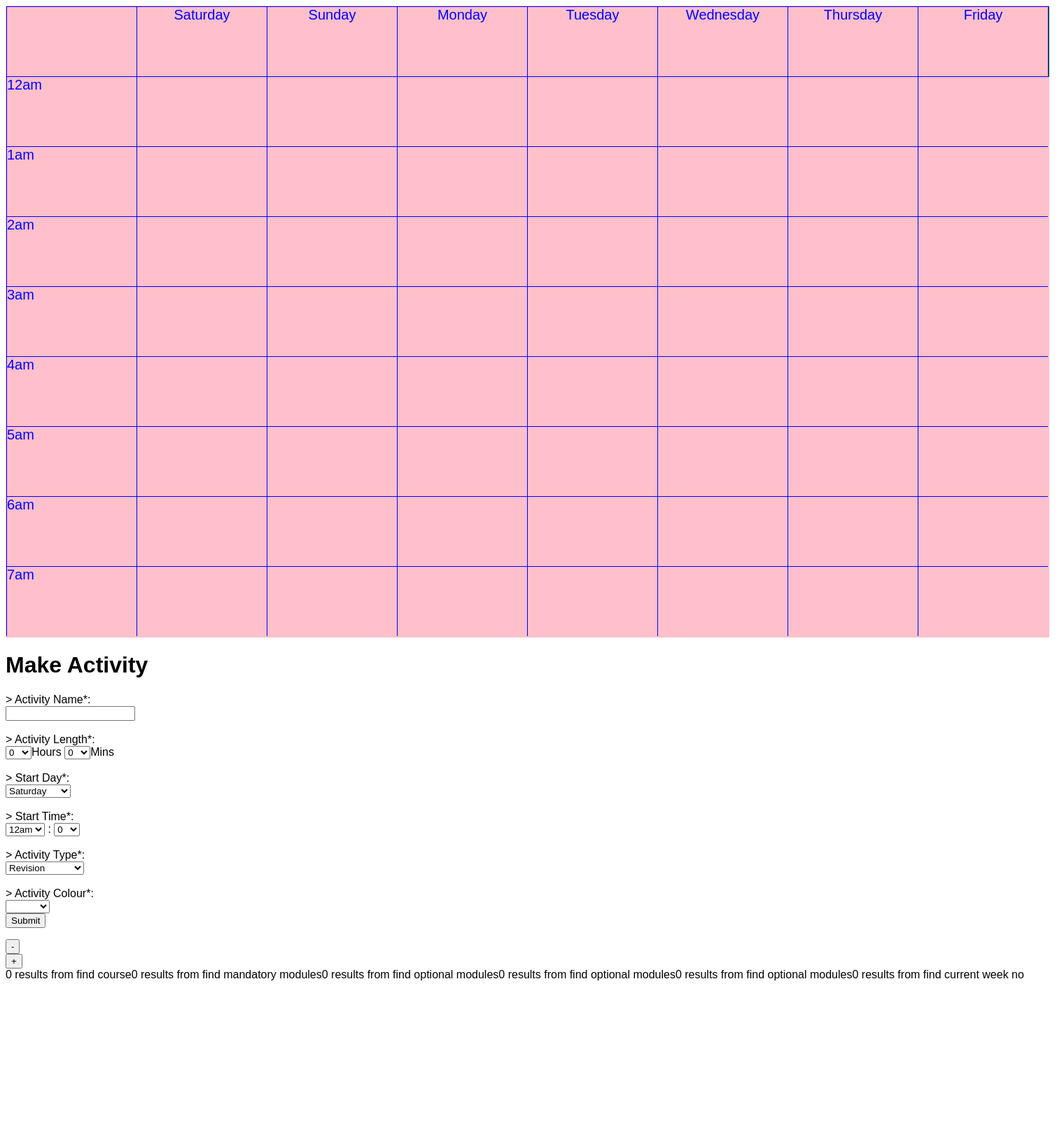
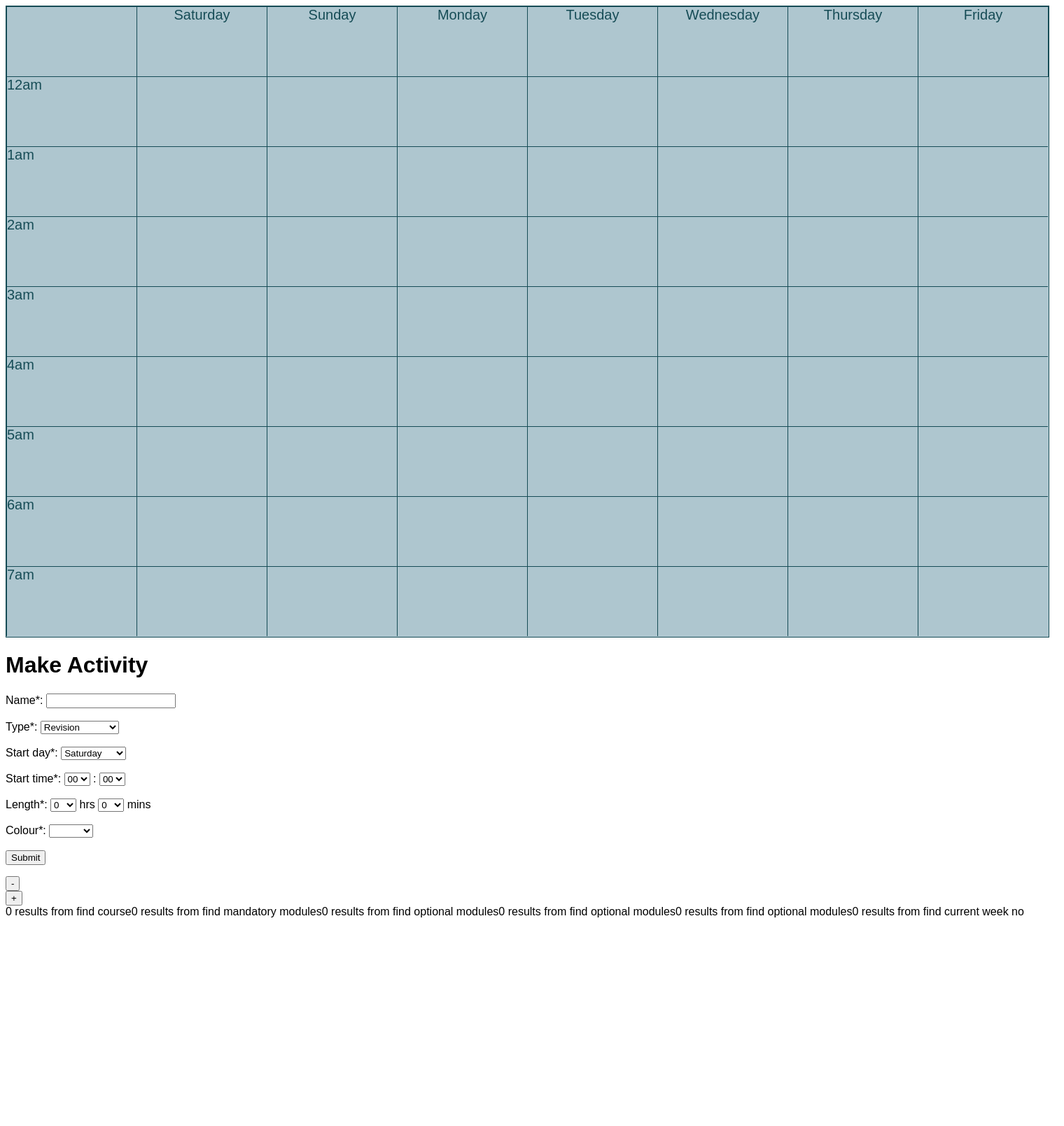
Before and after one commit to katieisnell/NOTEBOAT, a PHP site: page /timetable.php in a window 1520 px wide. Shown: the top 1609 px of the page at 70% size. Run offline with PHP 8.4, Linux system fonts and the light colour scheme; data that the repository does not hold is empty; a stand-in replaces the project's code that opens the database connection; some libraries are stand-ins or nearby versions.

Commit message:
final timetable down, put on pi with insertActivityWithButton file

```diff
--- a/BackEndTestCode/SQLCode/timetable.php
+++ b/BackEndTestCode/SQLCode/timetable.php
@@ -9,16 +9,16 @@ body {
   height:901px;
   width:1489px;
   overflow:visible;
-  border:1px solid pink;
+  border:1px solid #164c56;
   padding:0;
   position:relative;
-  background-color: pink;
+  background-color: #aec6cf;
 }
 
 
 #timetableHeader {
   position: absolute;
-  border:1px solid green;
+  border:1px solid #164c56;
   overflow:visible;
   /*min-width: 1167px;
   min-height: 99px;*/
@@ -33,15 +33,22 @@ body {
 
 
 
+
+}
+::-webkit-scrollbar {display:none;}
+
+#makeActivity{
+  display: inline;
 }
 
 div.grid{
     position: absolute;
-    border:1px solid blue;
-	color:blue;
+    border:1px solid #164c56;
+	color:#164c56;
 	font-size: 20px;
 
   }
+
 .box {
 	text-align: center;
     display: table;
@@ -56,7 +63,7 @@ div.grid{
 	-webkit-border-radius: 15px;
 	-moz-border-radius: 15px;
 	border-radius: 15px;
-	border:2px solid black;
+	border:2px solid white;
   word-wrap: break-word;
   text-overflow: ellipsis;
 }
@@ -112,10 +119,71 @@ span {
 <div id="input">
   <h1>Make Activity</h1>
   <form id="makeActivity" >
-  > Activity Name*:<br>
-  <input type="text" name="activityName" ><br><br>
+    Name*:  <input type="text" name="activityName" ><br><br>
 
-  > Activity Length*:<br>
+    Type*:
+    <select name="activityType" form="makeActivity">
+    <option value="1">Revision</option>
+    <option value="2">Extra curricular</option>
+    <option value="3">Job</option>
+    <option value="4">Misc</option>
+    </select><br><br>
+
+    Start day*:
+    <select name="startDay" form="makeActivity">
+    <option value="0">Saturday</option>
+    <option value="1">Sunday</option>
+    <option value="2">Monday</option>
+    <option value="3">Tuesday</option>
+    <option value="4">Wednesday</option>
+    <option value="5">Thursday</option>
+    <option value="6">Friday</option>
+    </select><br><br>
+
+    Start time*:
+    <select name="startHour", form="makeActivity">
+    <option value="0">00</option>
+    <option value="1">01</option>
+    <option value="2">02</option>
+    <option value="3">03</option>
+    <option value="4">04</option>
+    <option value="5">05</option>
+    <option value="6">06</option>
+    <option value="7">07</option>
+    <option value="8">08</option>
+    <option value="9">09</option>
+    <option value="10">10</option>
+    <option value="11">11</option>
+    <option value="12">12</option>
+    <option value="13">13</option>
+    <option value="14">14</option>
+    <option value="15">15</option>
+    <option value="16">16</option>
+    <option value="17">17</option>
+    <option value="18">18</option>
+    <option value="19">19</option>
+    <option value="20">20</option>
+    <option value="21">21</option>
+    <option value="22">22</option>
+    <option value="23">23</option>
+    </select> :
+
+    <select name="startMin" form="makeActivity">
+    <option value="0">00</option>
+    <option value="1">05</option>
+    <option value="2">10</option>
+    <option value="3">15</option>
+    <option value="4">20</option>
+    <option value="5">25</option>
+    <option value="6">30</option>
+    <option value="7">35</option>
+    <option value="8">40</option>
+    <option value="9">45</option>
+    <option value="10">50</option>
+    <option value="11">55</option>
+    </select><br><br>
+
+    Length*:
     <select name="activityLengthHrs" form="makeActivity">
     <option value="0">0</option>
     <option value="1">1</option>
@@ -142,7 +210,7 @@ span {
     <option value="22">22</option>
     <option value="23">23</option>
     <option value="24">24</option>
-  </select>Hours
+  </select> hrs
 
     <select name="activityLengthMins" form="makeActivity">
     <option value="0">0</option>
@@ -157,81 +225,17 @@ span {
     <option value="9">45</option>
     <option value="10">50</option>
     <option value="11">55</option>
-  </select>Mins<br><br>
-
-  > Start Day*:<br>
-  <select name="startDay" form="makeActivity">
-  <option value="0">Saturday</option>
-  <option value="1">Sunday</option>
-  <option value="2">Monday</option>
-  <option value="3">Tuesday</option>
-  <option value="4">Wednesday</option>
-  <option value="5">Thursday</option>
-  <option value="6">Friday</option>
-  </select><br><br>
-
-  > Start Time*:<br>
-  <select name="startHour", form="makeActivity">
-  <option value="0">12am</option>
-  <option value="1">1am</option>
-  <option value="2">2am</option>
-  <option value="3">3am</option>
-  <option value="4">4am</option>
-  <option value="5">5am</option>
-  <option value="6">6am</option>
-  <option value="7">7am</option>
-  <option value="8">8am</option>
-  <option value="9">9am</option>
-  <option value="10">10am</option>
-  <option value="11">11am</option>
-  <option value="12">12pm</option>
-  <option value="13">1pm</option>
-  <option value="14">2pm</option>
-  <option value="15">3pm</option>
-  <option value="16">4pm</option>
-  <option value="17">5pm</option>
-  <option value="18">6pm</option>
-  <option value="19">7pm</option>
-  <option value="20">8pm</option>
-  <option value="21">9pm</option>
-  <option value="22">10pm</option>
-  <option value="23">11pm</option>
-  </select> :
-
-  <select name="startMin" form="makeActivity">
-  <option value="0">0</option>
-  <option value="1">5</option>
-  <option value="2">10</option>
-  <option value="3">15</option>
-  <option value="4">20</option>
-  <option value="5">25</option>
-  <option value="6">30</option>
-  <option value="7">35</option>
-  <option value="8">40</option>
-  <option value="9">45</option>
-  <option value="10">50</option>
-  <option value="11">55</option>
-  </select><br><br>
+  </select> mins<br><br>
 
 
-
-  > Activity Type*:<br>
-  <select name="activityType" form="makeActivity">
-  <option value="1">Revision</option>
-  <option value="2">Extra curricular</option>
-  <option value="3">Job</option>
-  <option value="4">Misc</option>
-  </select><br><br>
-
-
-  > Activity Colour*:<br>
+    Colour*:
     <select name="activityColour" form="makeActivity">
     <option value="#5DFDCB" style="background-color: #5DFDCB;">&nbsp &nbsp &nbsp &nbsp &nbsp &nbsp    </option>
     <option value="#AD7A99" style="background-color: #AD7A99;">    </option>
     <option value="#558564" style="background-color: #558564;">    </option>
     <option value="#442B48" style="background-color: #442B48;">    </option>
     <option value="#F9B9F2" style="background-color: #F9B9F2;">    </option>
-  </select><br>
+  </select><br><br>
     <input type="submit">
   </form>
 
@@ -435,16 +439,7 @@ classIndex=0;
     else
       $('#box'+boxCount ).html('<span id="boxSpan"></span>');
     $('#boxSpan' ).attr('id', 'boxSpan'+boxCount);
-    $('#box'+boxCount ).contextmenu(function(){
-        var confirmDelete = confirm("delete this div or nah");
-        if(confirmDelete){
-          var id = $(this).attr('id');
-          divsToRemove.push(id)
-          $(this).remove();
-          arrayToRemove.push([type, name, startTime, duration, colour]);
-        }
-      }
-    );
+
 
     document.getElementById('box'+boxCount).style.top=(((gridHeight/12) *dayY +1 )+'px');
     document.getElementById('box'+boxCount).style.left=((gridWidth*dayX +1)+'px');
@@ -569,10 +564,11 @@ classIndex=0;
   });
 
   function removeDiv(div, type, name, startTime, duration, colour ){
-    var confirmDelete = confirm("delete this activity or nah");
+    var confirmDelete = confirm("Click OK to confirm that you want to delete this activity");
     if(confirmDelete){
       div.remove()
     arrayToRemove.push([type, name, startTime, duration, colour]);
+    $("#saveChanges").show();
 
     }
   }
@@ -716,9 +712,8 @@ classIndex=0;
   function   addDialogClass(name, start, duration, className, weekNo, sem, weekNo, location){
     if(weekNo==0)
       weekNo ="Both";
-    $(  "#Dialog"+classIndex ).html("Name: "+ name +'<br>'+"Type: "+className+'<br>'+"Class Name: "+className
-                                      +'<br>'+"Week Number: "+weekNo+'<br>'+"Semester: "+sem
-                                      +'<br>'+"location: "+location);
+    $(  "#Dialog"+classIndex ).html("Name: "+ name +'<br>'+"Type: "+className+'<br>'+"Week Number: "+weekNo+'<br>'+"Semester: "+sem
+                                      +'<br>'+"Location: "+location);
     $(  "#Dialog"+classIndex ).dialog({
                  autoOpen: false,
                  buttons: {
```
Lines whose indentation alone changed are shown as unchanged.
